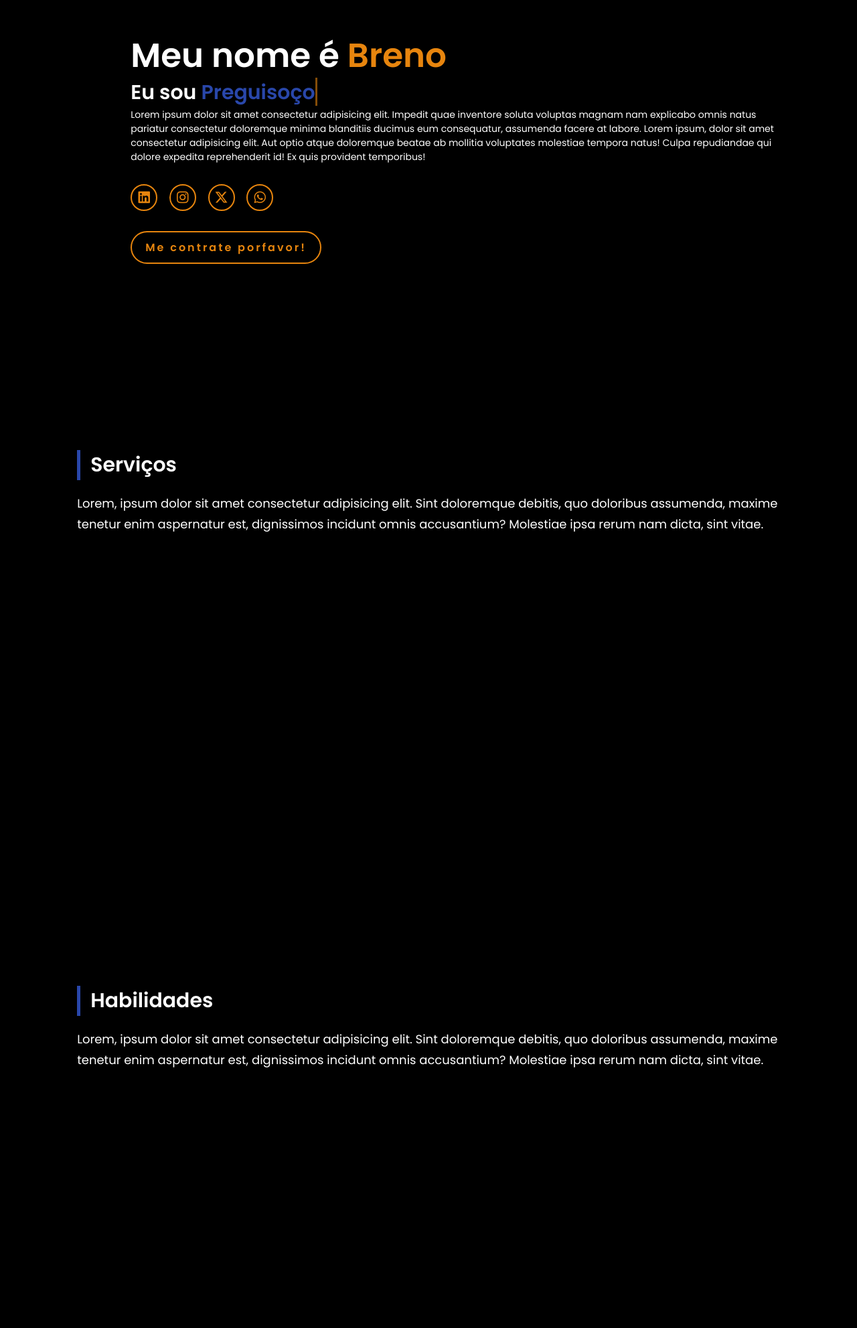
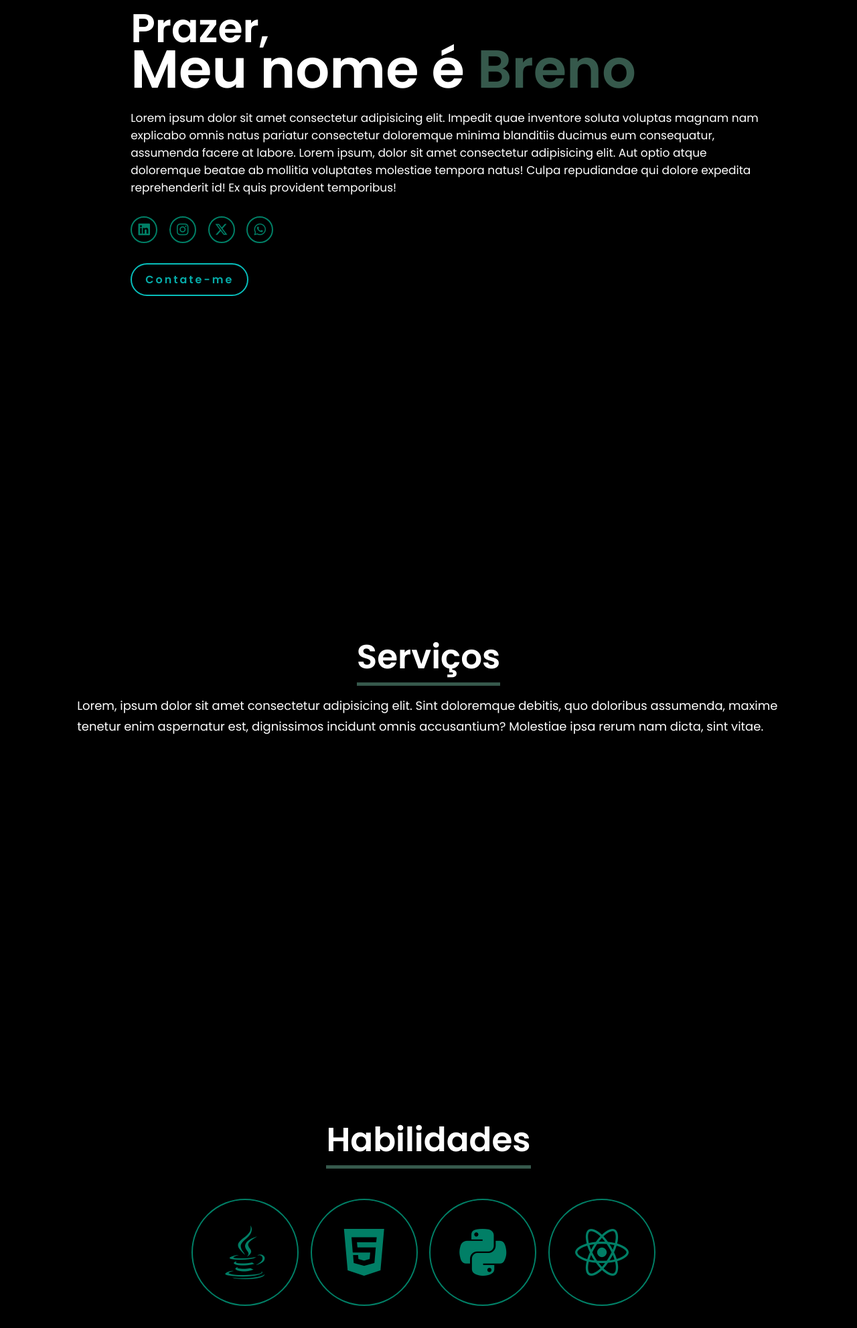
Before and after one commit to Brenoell/Futuro-portifolio-profissional, a plain HTML site: page index.html in a window 1280 px wide. Shown: the part 178-2161 px from the top of the page at 67% size. Drawn offline with Linux system fonts and the light colour scheme.

Commit message:
V4
mudança legl

```diff
--- a/css/estilo.css
+++ b/css/estilo.css
@@ -12,14 +12,14 @@
 
 html {
   font-size: 62.5%;
-  scroll-padding-top: 80px;
+  scroll-padding-top: 0px;
 }
 
 body {
   width: 100%;
   height: 100vh;
   overflow-x: hidden;
-  background-color: black;
+  background-color: #000000;
   color: white;
 }
 
@@ -39,14 +39,14 @@ header {
 
 .Logo {
   font-size: 3rem;
-  color: #2947aa;
+  color: #36594c;
   font-weight: 800;
   cursor: pointer;
   transition: 0.2s ease;
 }
 
 .Logo:hover {
-  transform: scale(1.1);
+  transform: scale(1.3);
 }
 
 nav a {
@@ -60,8 +60,8 @@ nav a {
 
 nav a:hover,
 nav a.active {
-  color: #2947aa;
-  border-bottom: 3px solid #2947aa;
+  color: #36594c;
+  border-bottom: 3px solid #36594c;
 }
 
 section {
@@ -74,37 +74,24 @@ section {
   justify-content: center;
   align-items: center;
   gap: 8rem;
-  background-color: black;
+  background-color: #000000;
 }
 
 .home .home-content h1 {
-  font-size: 5rem;
-  font-weight: 700;
+  font-size: 6rem;
+  font-weight: 900;
   line-height: 1.3;
+  height: 4rem;
 }
 
-span {
-  color: #e7850e;
-}
 
 .home-content h3 {
-  font-size: 3rem;
-  font-weight: 700;
+  font-size: 8rem;
+  font-weight: 1000;
 }
 
 .home-content p {
-  font-size: 1.4rem;
-}
-
-.home-img img {
-  position: relative;
-  width: 50vh;
-  cursor: pointer;
-  transition: 0.2s ease;
-}
-
-.home-img img:hover {
-  transform: scale(1.1);
+  font-size: 1.7rem;
 }
 
 .home .social-icons a {
@@ -113,29 +100,29 @@ span {
   align-items: center;
   font-size: 2rem;
   background-color: transparent;
-  border: 0.2rem solid #e7850e;
+  border: 0.2rem solid #017f66;
   border-radius: 50%;
   margin: 3rem 1.5rem 3rem 0;
   width: 4rem;
   height: 4rem;
-  color: #e7850e;
+  color: #017f66;
   transition: 0.5s ease;
 }
 
 .social-icons a:hover {
-  background-color: #e7850e;
+  background-color: #016e57;
   color: black;
   transform: scale(1.3) translateY(-0.5rem);
-  box-shadow: 0 0 25px #e7850e;
+  box-shadow: 0 0 25px #004d38;
 }
 
 .btn {
   display: inline-block;
   padding: 1rem 2rem;
   background-color: black;
-  border: 0.2rem solid #e7850e;
+  border: 0.2rem solid #08bebb;
   border-radius: 4rem;
-  color: #e7850e;
+  color: #06aca9;
   font-size: 1.6rem;
   letter-spacing: 0.3rem;
   font-weight: 600;
@@ -143,67 +130,16 @@ span {
   cursor: pointer;
 }
 
+/* botao */
 .btn:hover {
   transform: scale(1.03);
-  background-color: #e7850e;
+  background-color: #049a98;
   color: black;
-  box-shadow: 0 0 25px #e7850e;
+  box-shadow: 0 0 25px #007674;
 }
 
-.typing-text {
-  font-size: 34px;
-  font-weight: 600;
-  min-width: 280px;
-}
-
-.typing-text span {
-  position: relative;
-}
-
-.typing-text span::before {
-  content: "";
-  color: #2947aa;
-  animation: words 20s infinite;
-}
-
-.typing-text span::after {
-  content: "";
-  background-color: transparent;
-  position: absolute;
-  width: calc(100%+8px);
-  height: 100%;
-  border-left: 3px solid black;
-  animation: cursor 0.6s infinite;
-}
-
-@keyframes cursor {
-  to {
-    border-left: 3px solid #e7850e;
-  }
-}
-
-@keyframes words {
-  0%,
-  20% {
-    content: "Aluno";
-  }
-
-  21%,
-  40% {
-    content: "Preguisoço";
-  }
-  41%,
-  60% {
-    content: "Estudioso";
-  }
-  61%,
-  80% {
-    content: "Dedicado";
-  }
-  81%,
-  100% {
-    content: "Amigo";
-  }
+.Name span{
+  color:#36594c
 }
 
 @media (max-width: 995px) {
@@ -285,13 +221,34 @@ span {
 }
 
 .blocos h3 {
-  font-size: 3rem;
-  margin-bottom: 2rem;
-  border-left: 5px solid #2947aa;
-  padding-left: 1.5rem;
+  font-size: 5rem;
+  margin-bottom: 1.5rem;
+  border-bottom: 5px solid #36594c;
 }
 
 .blocos p{
   font-size: 1.8rem;
   line-height: 1.7;
 }
+
+.skill-icons a{
+  display: inline-flex;
+  justify-content: center;
+  align-items: center;
+  font-size: 8rem;
+  background-color: transparent;
+  border: 0.2rem solid #017f66;
+  border-radius: 50%;
+  margin: 3rem 1.5rem 3rem 0;
+  width: 16rem;
+  height: 16rem;
+  color: #017f66;
+  transition: 0.5s ease;
+}
+
+.blocos {
+  display: flex;
+  justify-content: center;
+  align-items: center;
+  flex-direction: column;
+}
--- a/index.html
+++ b/index.html
@@ -39,8 +39,8 @@
 
       </div>
       <div class="home-content">
-        <h1>Meu nome é <span>Breno</span></h1>
-        <h3 class="typing-text">Eu sou <span></span></h3>
+        <h1>Prazer,</h1>
+        <h3 class="Name">Meu nome é <span>Breno</span></h3>
         <p>
           Lorem ipsum dolor sit amet consectetur adipisicing elit. Impedit quae inventore soluta voluptas magnam nam explicabo omnis natus pariatur consectetur doloremque minima blanditiis ducimus eum consequatur, assumenda facere at labore. Lorem ipsum, dolor sit amet consectetur adipisicing elit. Aut optio atque doloremque beatae ab mollitia voluptates molestiae tempora natus! Culpa repudiandae qui dolore expedita reprehenderit id! Ex quis provident temporibus!
         </p>
@@ -50,28 +50,33 @@
           <a href="#"><i class="fa-brands fa-x-twitter"></i></a>
           <a href="#"><i class="fa-brands fa-whatsapp"></i></a>
         </div>
-        <a class="btn" href="#">Me contrate porfavor!</a>
+        <a class="btn" href="#">Contate-me</a>
       </div>
     </section>
     <SEction id="servicos" class="blocos">
       <h3>Serviços</h3>
       <p>Lorem, ipsum dolor sit amet consectetur adipisicing elit. Sint doloremque debitis, quo doloribus assumenda, maxime tenetur enim aspernatur est, dignissimos incidunt omnis accusantium? Molestiae ipsa rerum nam dicta, sint vitae.</p>
     </SEction>
-    <SEction id="habilidades" class="blocos">
+    <section id="habilidades" class="blocos">
       <h3>Habilidades</h3>
-      <p>Lorem, ipsum dolor sit amet consectetur adipisicing elit. Sint doloremque debitis, quo doloribus assumenda, maxime tenetur enim aspernatur est, dignissimos incidunt omnis accusantium? Molestiae ipsa rerum nam dicta, sint vitae.</p>
-    </SEction>
-    <SEction id="formacao" class="blocos">
+      <div class="skill-icons">
+          <a href="#"><i class="fa-brands fa-java"></i></a>
+          <a href="#"><i class="fa-brands fa-html5"></i></a>
+          <a href="#"><i class="fa-brands fa-python"></i></a>
+          <a href="#"><i class="fa-brands fa-react"></i></a>
+      </div>
+    </section>
+    <section id="formacao" class="blocos">
       <h3>Formação</h3>
       <p>Lorem, ipsum dolor sit amet consectetur adipisicing elit. Sint doloremque debitis, quo doloribus assumenda, maxime tenetur enim aspernatur est, dignissimos incidunt omnis accusantium? Molestiae ipsa rerum nam dicta, sint vitae.</p>
-    </SEction>
-    <SEction id="experiencia" class="blocos">
+    </section>
+    <section id="experiencia" class="blocos">
       <h3>Experiência</h3>
       <p>Lorem, ipsum dolor sit amet consectetur adipisicing elit. Sint doloremque debitis, quo doloribus assumenda, maxime tenetur enim aspernatur est, dignissimos incidunt omnis accusantium? Molestiae ipsa rerum nam dicta, sint vitae.</p>
-    </SEction>
-    <SEction id="contatos" class="blocos">
+    </section>
+    <section id="contatos" class="blocos">
       <h3>Contatos</h3>
       <p>Lorem, ipsum dolor sit amet consectetur adipisicing elit. Sint doloremque debitis, quo doloribus assumenda, maxime tenetur enim aspernatur est, dignissimos incidunt omnis accusantium? Molestiae ipsa rerum nam dicta, sint vitae.</p>
-    </SEction>
+    </section>
   </body>
 </html>
```
